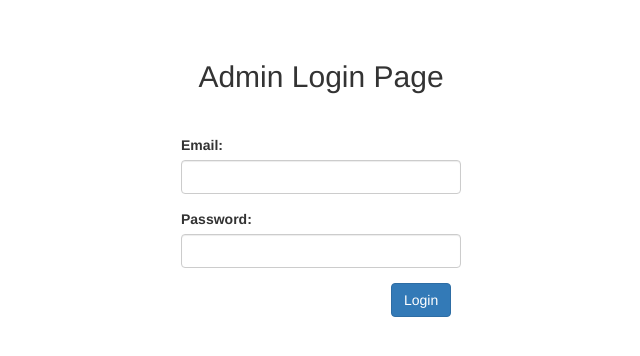
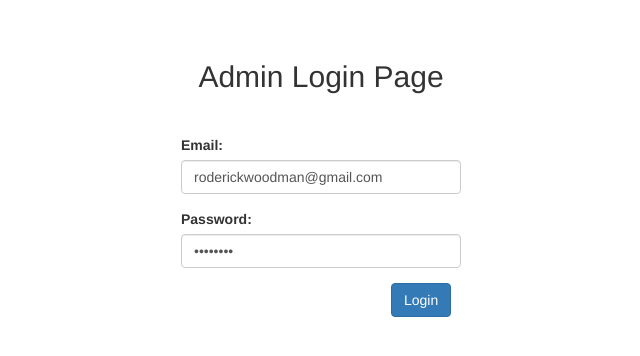
Before and after one commit to christopherclark/ecommerce, a CodeIgniter app: template application/views/admins/login.php in a window 1280 px wide. Shown: the top 356 px of the page, without its empty margins (319-959 px from the left). Run offline with CodeIgniter, Linux system fonts and the light colour scheme; the template is opened without the code that fills it, so the values that code supplies are empty; some libraries are stand-ins or nearby versions.

Commit message:
added wireframes, also admin credentials for ease of demo

```diff
--- a/application/views/admins/login.php
+++ b/application/views/admins/login.php
@@ -30,11 +30,11 @@
 		echo "<div class='red'>" . $this->session->flashdata('login_errors') . "</div>" ?>
 		<div class='form-group'>
 			<label for='email'>Email: </label>
-			<input type='text' class='form-control' name='email' id='email'>
+			<input type='text' class='form-control' name='email' id='email' value='roderickwoodman@gmail.com'>
 		</div>
 		<div class='form-group'>
 			<label for='password'>Password: </label>
-			<input type='password' class='form-control' name='password' id='password'>
+			<input type='password' class='form-control' name='password' id='password' value='password'>
 		</div>
 		<input type='submit' class='btn btn-primary' value='Login'>
 	</form>
```
Also changed, not shown: assets/ecommerce-wireframes.png (added), 1 other file.
